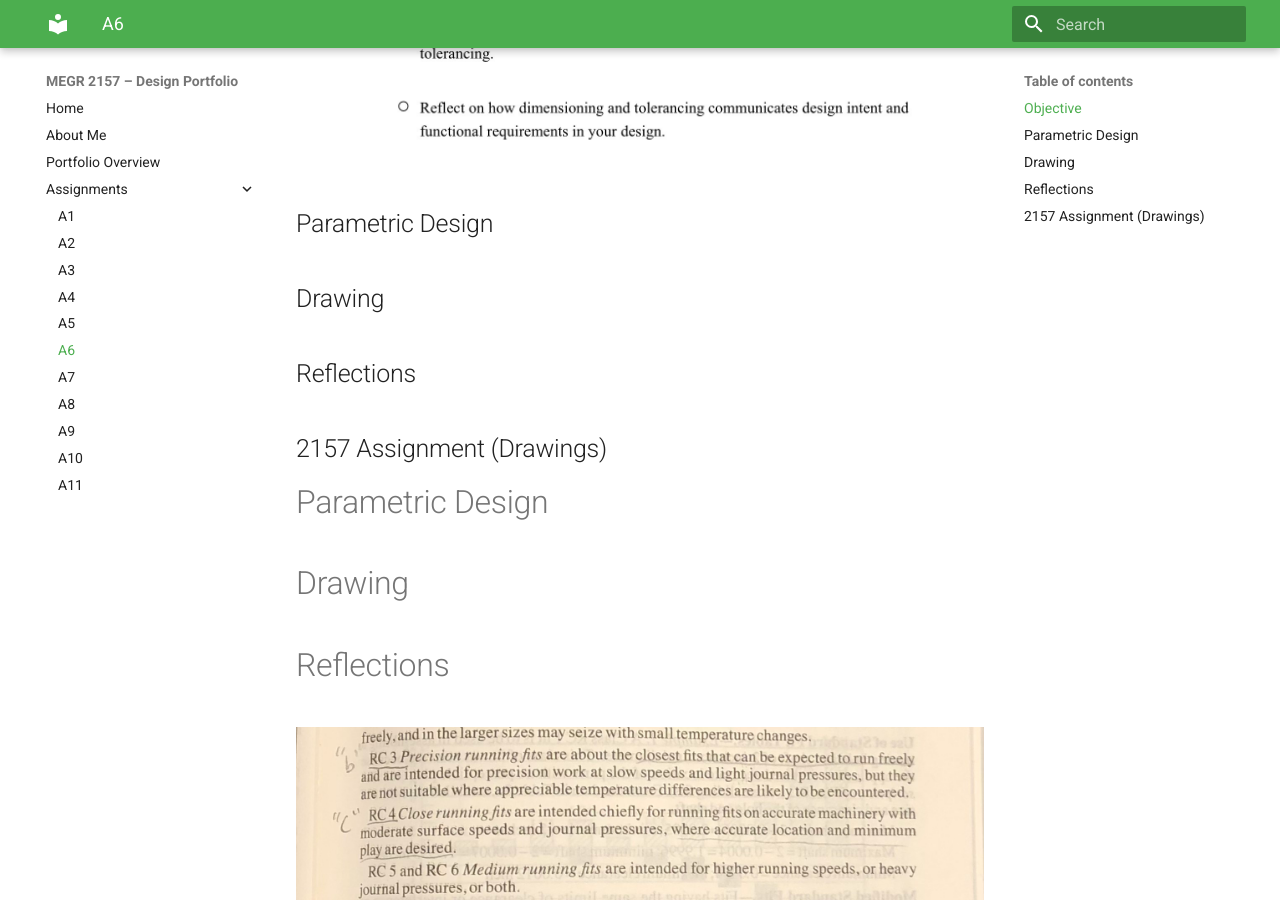
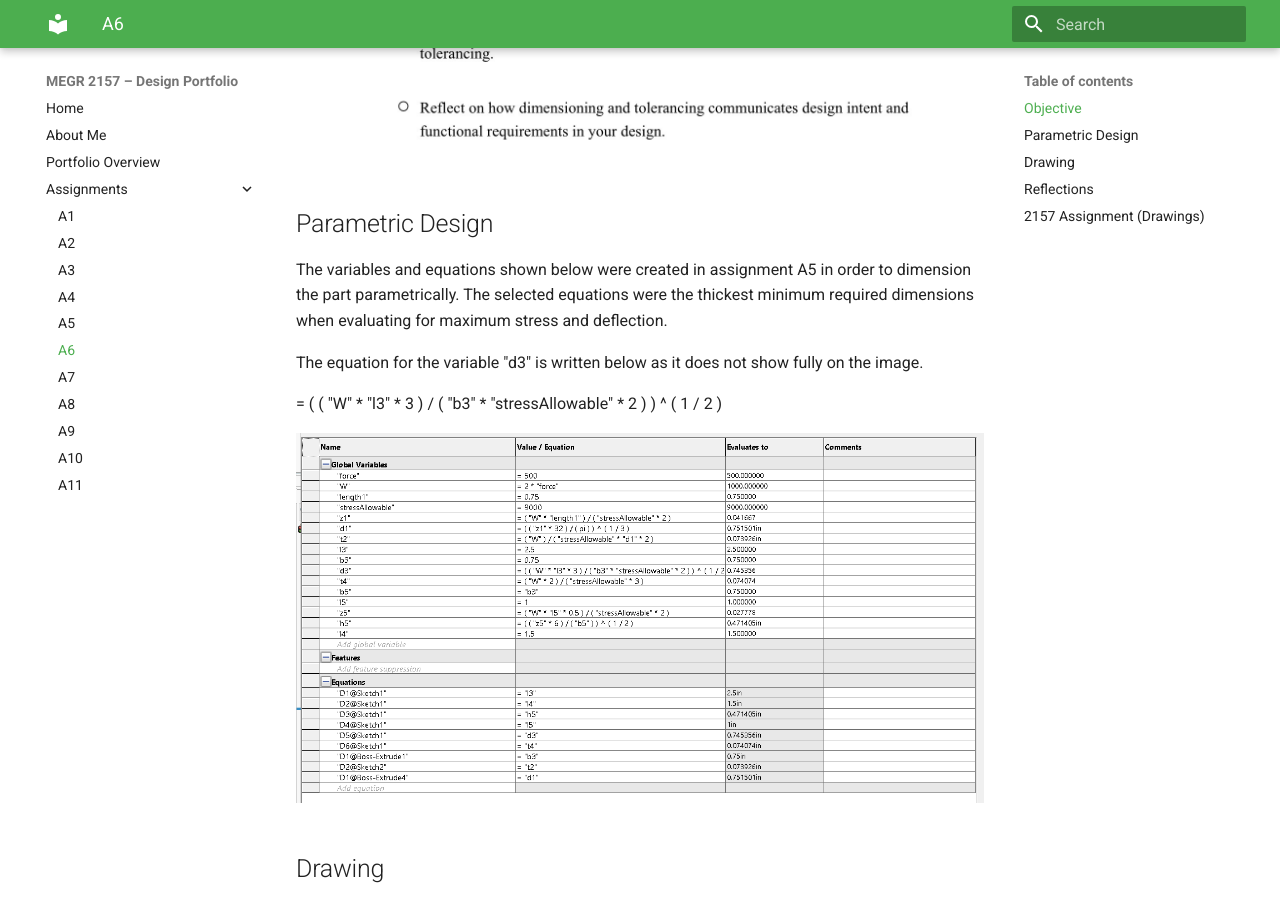
Before and after one commit to Taylor-Rockefeller-Portfolio/megr2157-portfolio, an MkDocs documentation site: the page built from docs/assignments/A06/index.md, in a window 1280 px wide and 900 px high, scrolled down 2656 px. Built offline with MkDocs 1.6.1 and Material for MkDocs 9.7.7, drawn with Linux system fonts in a browser that asks for light colours.

Commit message:
Update index.md

```diff
--- a/docs/assignments/A06/index.md
+++ b/docs/assignments/A06/index.md
@@ -21,6 +21,14 @@ For this assignment I need to create a Multiview drawing of the A5 assignment. T
 
 
 ## Parametric Design
+
+The variables and equations shown below were created in assignment A5 in order to dimension the part parametrically. The selected equations were the thickest minimum required dimensions when evaluating for maximum stress and deflection.
+
+The equation for the variable "d3" is written below as it does not show fully on the image.
+
+= ( ( "W" * "l3" * 3 ) / ( "b3" * "stressAllowable" * 2 ) ) ^ ( 1 / 2 )
+
+![](screenshot(255).png)
 
 
 ## Drawing
```
